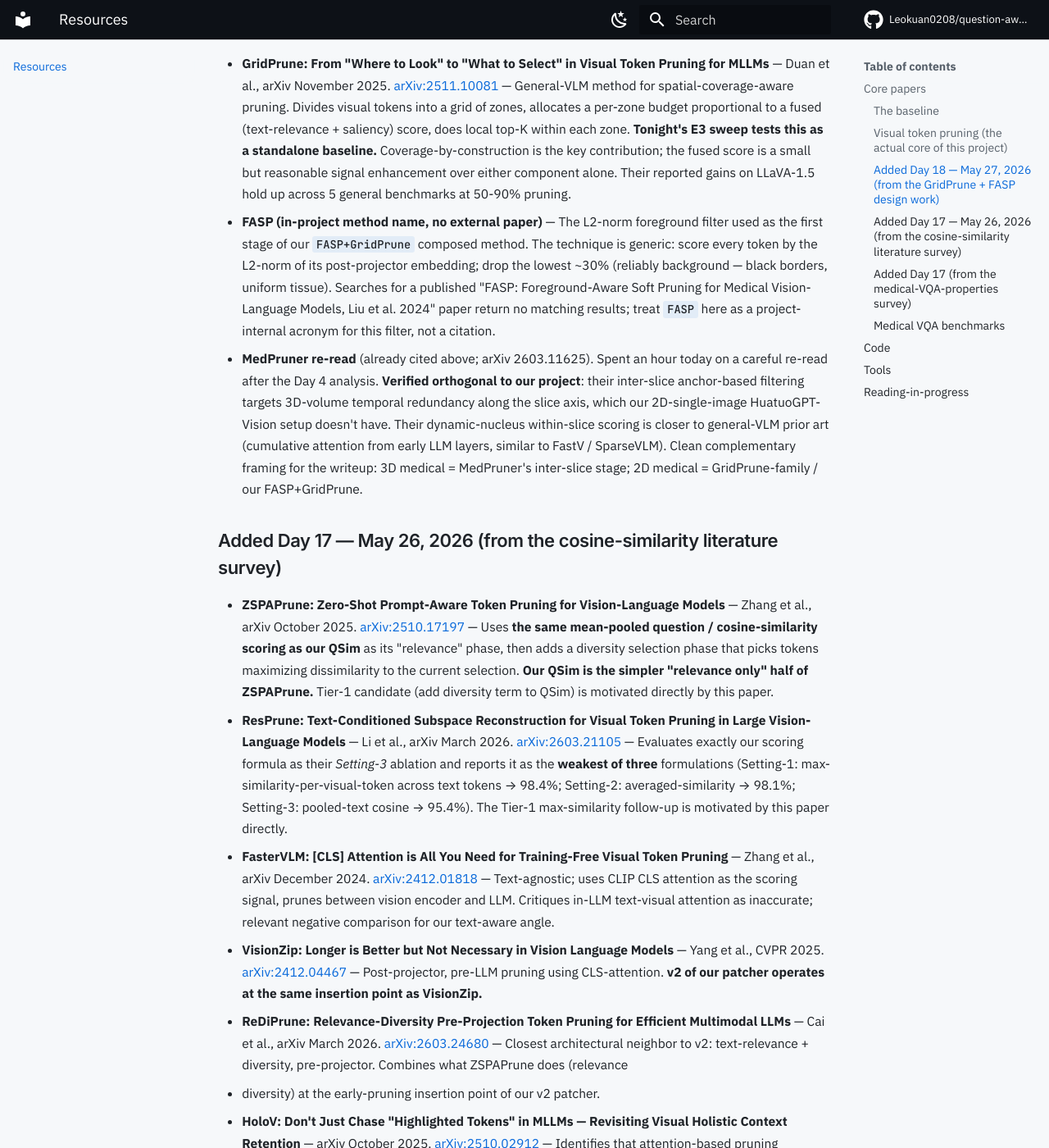
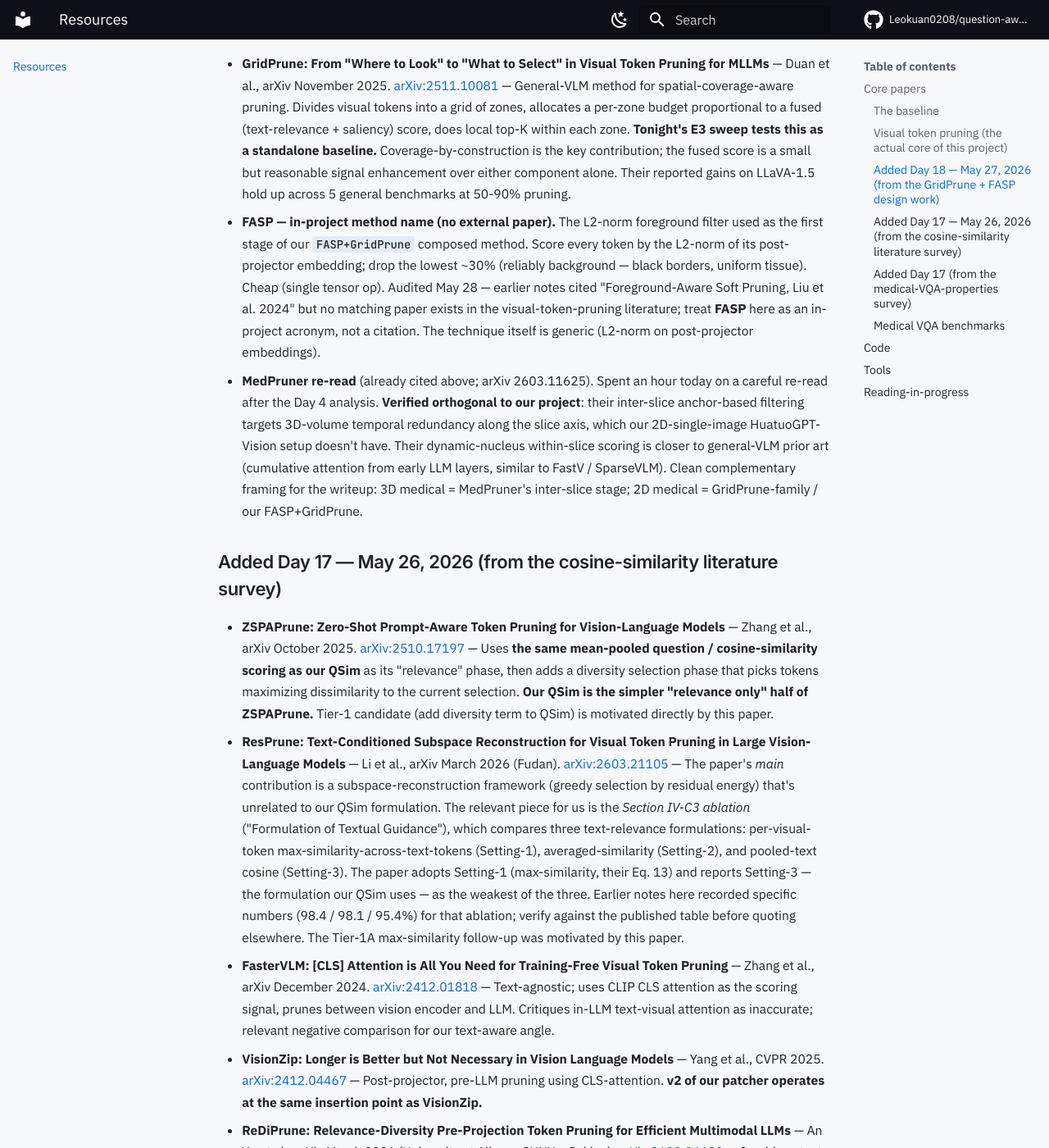
Before and after one commit to Leokuan0208/question-aware-vtp-medvlm, an MkDocs documentation site: the page built from docs/resources.md, in a window 1280 px wide and 1400 px high, scrolled down 1455 px. Shown: the whole window at 82% size. Built offline with MkDocs 1.6.1 and Material for MkDocs 9.7.7, drawn with Linux system fonts in a browser that asks for light colours; comment, search, counter and statistics services are not loaded; some of the changed text lies outside the part shown.

Commit message:
docs: audit paper citations across site
resources.md:
- ResPrune linked (arXiv:2603.21105); description revised to note paper's
  main contribution is subspace reconstruction (the Setting-1/2/3
  ablation is Section IV-C3 of the paper, not the main contribution)
- ReDiPrune linked (arXiv:2603.24680); attribution corrected to
  An Yu et al. (University at Albany), location corrected to
  pre-projector (between encoder and projector)
- AIM linked (arXiv:2412.03248); title corrected
- HEAL-MedVQA linked (arXiv:2505.00744); title corrected to
  'Localizing Before Answering'
- ViTAS entry removed (could not be located; user could not find
  independently)
- FASP entry reworked as in-project acronym for the L2-norm
  foreground filter; no external paper found matching the previous
  citation, but the technique is generic

project.md:
- GridPrune attribution corrected: Wang et al. → Duan et al.
  (arXiv:2511.10081)
- ViTAS quote in the high-background-to-signal property replaced
  with a generic claim (the property itself is widely-observed)
- GridPrune added as a Related Work table row

experiments.md, weekly/week-03/day-04.md, weekly/week-03/index.md:
- GridPrune attribution corrected throughout
- FASP framing clarified as in-project method name

weekly/week-03/day-03.md:
- ReDiPrune location corrected to pre-projector
- ViTAS quote removed

```diff
--- a/docs/resources.md
+++ b/docs/resources.md
@@ -77,15 +77,16 @@ Updated as I go.
   contribution; the fused score is a small but reasonable signal
   enhancement over either component alone. Their reported gains
   on LLaVA-1.5 hold up across 5 general benchmarks at 50-90% pruning.
-- **FASP (in-project method name, no external paper)** — The
-  L2-norm foreground filter used as the first stage of our
-  `FASP+GridPrune` composed method. The technique is generic:
-  score every token by the L2-norm of its post-projector embedding;
-  drop the lowest ~30% (reliably background — black borders, uniform
-  tissue). Searches for a published "FASP: Foreground-Aware Soft
-  Pruning for Medical Vision-Language Models, Liu et al. 2024"
-  paper return no matching results; treat `FASP` here as a
-  project-internal acronym for this filter, not a citation.
+- **FASP — in-project method name (no external paper).**
+  The L2-norm foreground filter used as the first stage of our
+  `FASP+GridPrune` composed method. Score every token by the L2-norm
+  of its post-projector embedding; drop the lowest ~30% (reliably
+  background — black borders, uniform tissue). Cheap (single tensor
+  op). Audited May 28 — earlier notes cited "Foreground-Aware Soft
+  Pruning, Liu et al. 2024" but no matching paper exists in the
+  visual-token-pruning literature; treat **FASP** here as an in-project
+  acronym, not a citation. The technique itself is generic (L2-norm
+  on post-projector embeddings).
 - **MedPruner re-read** (already cited above; arXiv 2603.11625).
   Spent an hour today on a careful re-read after the Day 4
   analysis. **Verified orthogonal to our project**: their
@@ -110,15 +111,22 @@ Updated as I go.
   of ZSPAPrune.** Tier-1 candidate (add diversity term to QSim) is
   motivated directly by this paper.
 - **ResPrune: Text-Conditioned Subspace Reconstruction for Visual
-  Token Pruning in Large Vision-Language Models**
-  — Li et al., arXiv March 2026.
+  Token Pruning in Large Vision-Language Models** — Li et al.,
+  arXiv March 2026 (Fudan).
   [arXiv:2603.21105](https://arxiv.org/abs/2603.21105) —
-  Evaluates exactly our scoring formula as their *Setting-3*
-  ablation and reports it as the **weakest of three** formulations
-  (Setting-1: max-similarity-per-visual-token across text tokens →
-  98.4%; Setting-2: averaged-similarity → 98.1%; Setting-3:
-  pooled-text cosine → 95.4%). The Tier-1 max-similarity follow-up
-  is motivated by this paper directly.
+  The paper's *main* contribution is a subspace-reconstruction
+  framework (greedy selection by residual energy) that's unrelated
+  to our QSim formulation. The relevant piece for us is the
+  *Section IV-C3 ablation* ("Formulation of Textual Guidance"),
+  which compares three text-relevance formulations: per-visual-token
+  max-similarity-across-text-tokens (Setting-1), averaged-similarity
+  (Setting-2), and pooled-text cosine (Setting-3). The paper adopts
+  Setting-1 (max-similarity, their Eq. 13) and reports Setting-3 —
+  the formulation our QSim uses — as the weakest of the three.
+  Earlier notes here recorded specific numbers (98.4 / 98.1 / 95.4%)
+  for that ablation; verify against the published table before
+  quoting elsewhere. The Tier-1A max-similarity follow-up was
+  motivated by this paper.
 - **FasterVLM: [CLS] Attention is All You Need for Training-Free
   Visual Token Pruning** — Zhang et al., arXiv December 2024.
   [arXiv:2412.01818](https://arxiv.org/abs/2412.01818) —
@@ -132,12 +140,15 @@ Updated as I go.
   Post-projector, pre-LLM pruning using CLS-attention. **v2 of our
   patcher operates at the same insertion point as VisionZip.**
 - **ReDiPrune: Relevance-Diversity Pre-Projection Token Pruning
-  for Efficient Multimodal LLMs**
-  — Cai et al., arXiv March 2026.
+  for Efficient Multimodal LLMs** — An Yu et al., arXiv March 2026
+  (University at Albany, SUNY + Peking).
   [arXiv:2603.24680](https://arxiv.org/abs/2603.24680) —
-  Closest architectural neighbor to v2: text-relevance + diversity,
-  pre-projector. Combines what ZSPAPrune does (relevance
-  + diversity) at the early-pruning insertion point of our v2 patcher.
+  Combines text-conditioned relevance and max-min diversity in a
+  single training-free score. Same scoring signals as our QSim plus
+  ZSPAPrune's diversity term, but inserted **pre-projector** (between
+  the vision encoder and the projector), not at v2's post-projector
+  insertion point. Architecturally close in spirit but at a
+  different stage of the pipeline.
 - **HoloV: Don't Just Chase "Highlighted Tokens" in MLLMs —
   Revisiting Visual Holistic Context Retention** — arXiv October 2025.
   [arXiv:2510.02912](https://arxiv.org/abs/2510.02912) —
@@ -176,7 +188,8 @@ Updated as I go.
 ### Added Day 17 (from the medical-VQA-properties survey)
 
 - **HEAL-MedVQA: Localizing Before Answering — A Benchmark for
-  Grounded Medical Visual Question Answering** — Pham et al., IJCAI 2025.
+  Grounded Medical Visual Question Answering** — Pham et al.,
+  IJCAI 2025.
   [arXiv:2505.00744](https://arxiv.org/abs/2505.00744) —
   Diagnostic benchmark showing current medical VLMs rely heavily on
   text-shortcut features, with visual grounding much weaker than
```
Also changed, not shown: other parts of docs/resources.md (+2 -1 lines), docs/experiments.md (+4 -3 lines), docs/project.md (+9 -5 lines), docs/weekly/week-03/day-03.md (+15 -12 lines), docs/weekly/week-03/day-04.md (+24 -15 lines), docs/weekly/week-03/index.md (+2 -2 lines).
